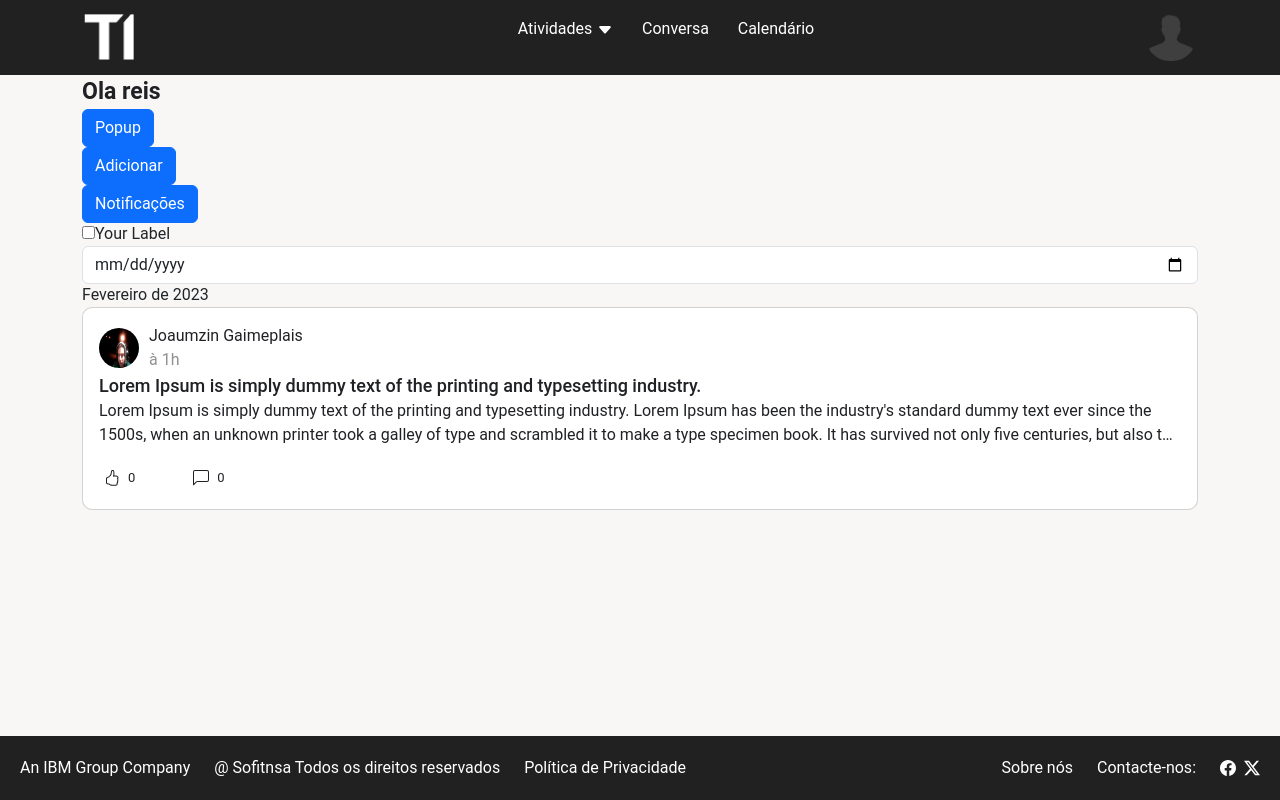
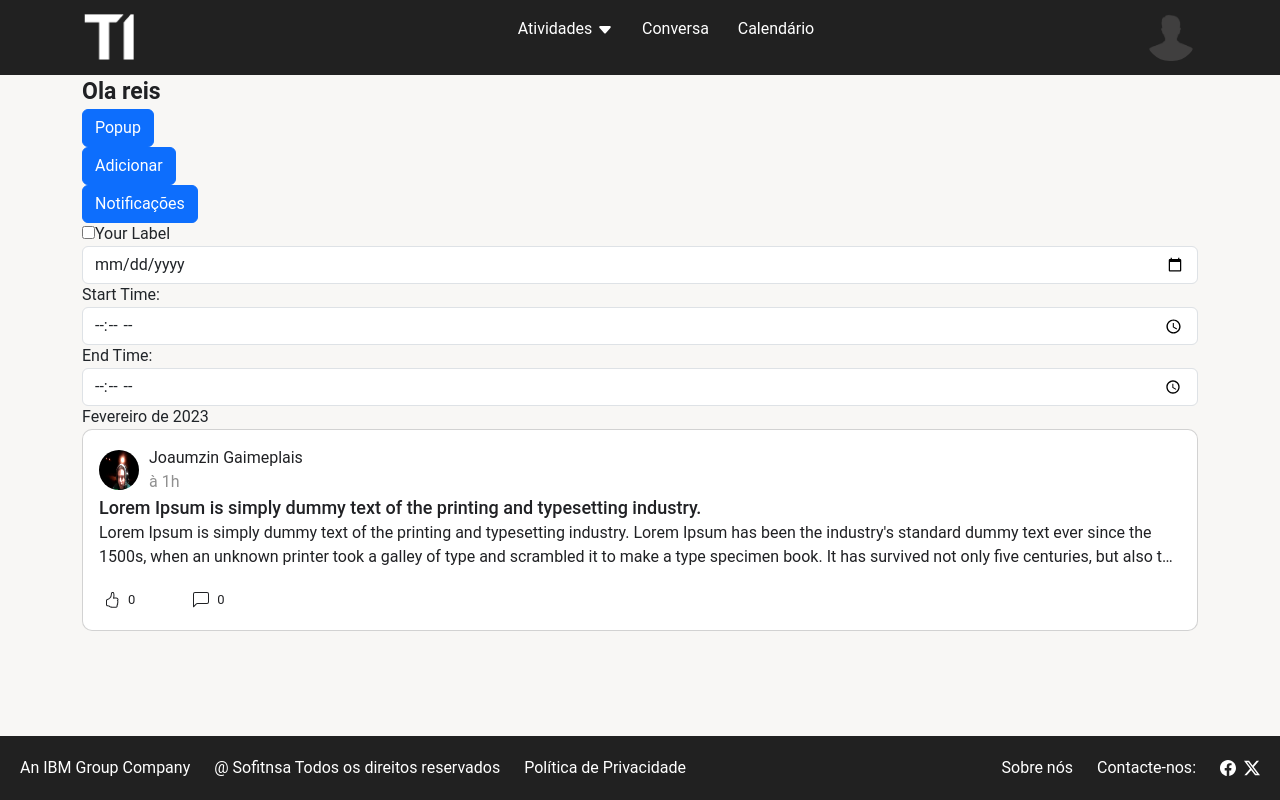
Before and after one commit to pint2024/web, a React (Create React App) app: page /atividade in a window 1280 px wide. Built offline with nearby package versions, Linux system fonts and the light colour scheme.

Commit message:
TimePicker

```diff
--- /dev/null
+++ b/src/components/form/TimePicker.jsx
@@ -0,0 +1,35 @@
+import React, { useState } from "react";
+
+export function TimePicker() {
+  const [startTime, setStartTime] = useState("");
+  const [endTime, setEndTime] = useState("");
+
+  const handleStartTimeChange = (e) => {
+    setStartTime(e.target.value);
+  };
+
+  const handleEndTimeChange = (e) => {
+    setEndTime(e.target.value);
+  };
+
+  return (
+    <div>
+      <label htmlFor="startTimePicker">Start Time:</label>
+      <input
+        type="time"
+        id="startTimePicker"
+        value={startTime}
+        onChange={handleStartTimeChange}
+        className="form-control"
+      />
+      <label htmlFor="endTimePicker">End Time:</label>
+      <input
+        type="time"
+        id="endTimePicker"
+        value={endTime}
+        onChange={handleEndTimeChange}
+        className="form-control"
+      />
+    </div>
+  );
+}
--- a/src/components/form/__init__.js
+++ b/src/components/form/__init__.js
@@ -6,3 +6,4 @@ export { FileBox } from "./fileBox";
 export { ImageBox } from "./imageBox";
 export { TextArea } from "./textArea";
 export { DatePicker } from "./datePicker";
+export { TimePicker } from "./TimePicker";
--- a/src/pages/home.jsx
+++ b/src/pages/home.jsx
@@ -1,6 +1,6 @@
 import React, { useEffect, useState } from "react";
 import { usePopup } from "modules/hooks/usePopup";
-import { Botao, CaixaTexto, ComboBox, FileBox, ImageBox, TextArea, CheckBox, DatePicker } from "components/form/__init__";
+import { Botao, CaixaTexto, ComboBox, FileBox, ImageBox, TextArea, CheckBox, DatePicker, TimePicker } from "components/form/__init__";
 import { useConfirmation } from "modules/hooks/useConfirmation";
 import { Notificacao } from "components/notificacao/notificacao";
 import Texto from "components/texto/texto";
@@ -126,6 +126,7 @@ function Home() {
 			<CheckBox />
 
 			<DatePicker />
+			<TimePicker />
 
 			<div>{user}</div>
 
```
